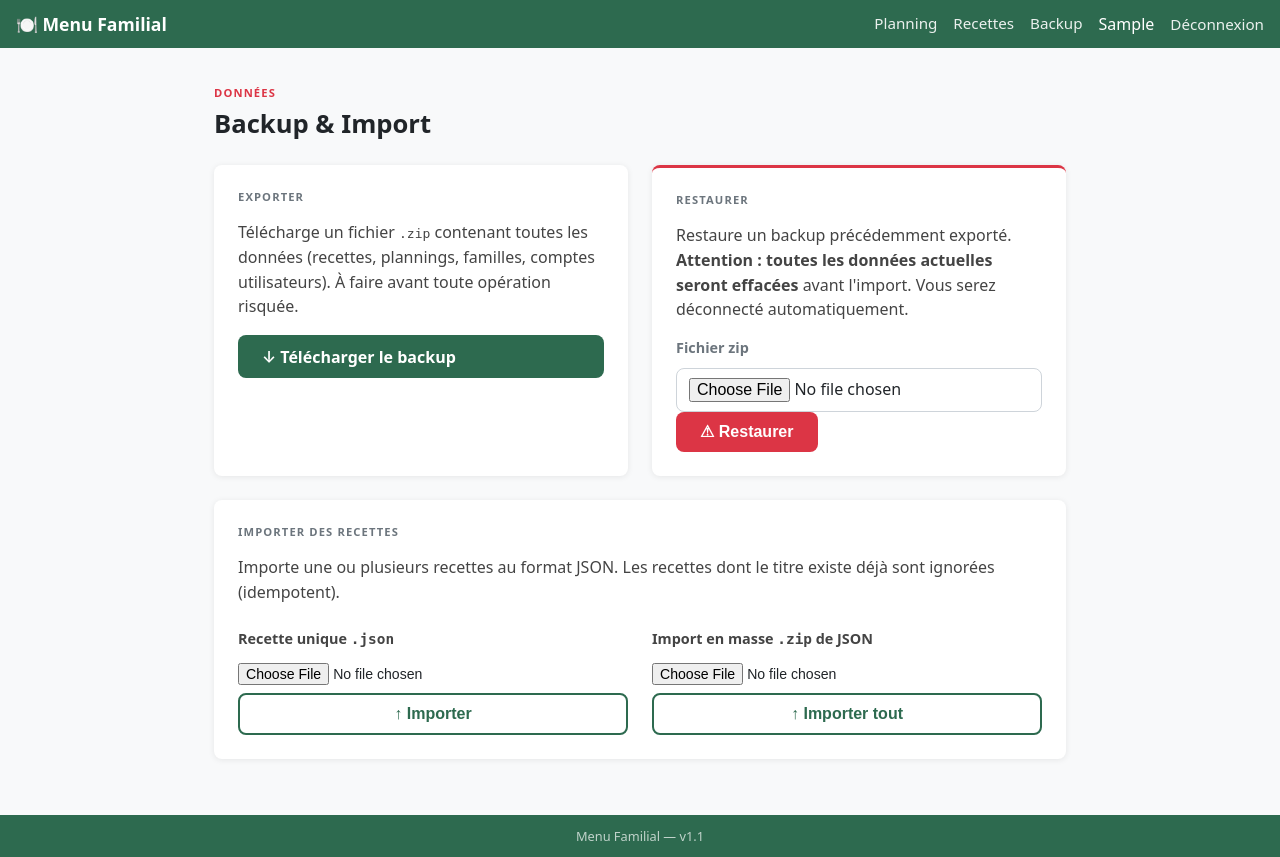
After one commit to CyrilleNantes/menu-app, a Django app: page /backup/ in a window 1280 px wide. The commit adds this page. Run offline with Django 5.2, Linux system fonts and the light colour scheme; the visitor is signed in with stand-in values (Sample User, id 1); parts of the project's set-up code (start-up, migrations or seed data) failed here and were passed over.

Commit message:
feat: backup/restore complet + import recettes JSON/ZIP
- Fix 404 critique : allauth.urls retiré de config/urls.py
  (bloquait le chargement de menu.urls, sera réactivé étape 14)
- services.py : exporter_backup() zip JSON tous modèles + Users ;
  restaurer_backup() suppression ordonnée (PROTECT respecté),
  restauration + reset séquences PostgreSQL + logout auto ;
  importer_recette_depuis_json() idempotent, format {recipe:{}} ou direct
- views.py : backup_page, export_backup, import_backup (is_staff),
  import_recettes (single JSON + zip multi-JSON)
- URLs /backup/, /backup/export/, /backup/importer/, /backup/recettes/importer/
- Template menu/admin/backup.html : export card + restore card (dialog
  confirmation <dialog>) + import recettes single/bulk
- Nav : lien Backup visible aux utilisateurs is_staff
- CSS : backup-grid, backup-card, backup-import-grid

Co-Authored-By: Claude Sonnet 4.6 <noreply@anthropic.com>

```diff
--- a/config/urls.py
+++ b/config/urls.py
@@ -3,6 +3,7 @@ from django.urls import path, include
 
 urlpatterns = [
     path("admin/", admin.site.urls),
-    path("accounts/", include("allauth.urls")),
     path("", include("menu.urls")),
+    # allauth.urls sera activé à l'étape 14 (Google OAuth)
+    # path("accounts/", include("allauth.urls")),
 ]
--- a/menu/static/menu/css/main.css
+++ b/menu/static/menu/css/main.css
@@ -255,9 +255,30 @@ body { font-family: var(--font); background: var(--color-bg); color: var(--color
 /* Lien Créer recette dans la liste */
 .recettes-toolbar { display: flex; justify-content: space-between; align-items: center; margin-bottom: 1.25rem; }
 
+/* Page header avec label */
+.page-header { margin-bottom: 1.5rem; }
+.page-header__label { font-size: .7rem; font-weight: 700; letter-spacing: .1em; text-transform: uppercase; color: var(--color-danger); }
+.page-header h1 { margin: .25rem 0 0; }
+
+/* Backup page */
+.backup-grid { display: grid; grid-template-columns: 1fr 1fr; gap: 1.5rem; margin-bottom: 1.5rem; }
+.backup-card { background: #fff; border-radius: var(--radius); box-shadow: 0 1px 6px rgba(0,0,0,.08); padding: 1.5rem; display: flex; flex-direction: column; gap: 1rem; }
+.backup-card--danger { border-top: 3px solid var(--color-danger); }
+.backup-card--wide { margin-bottom: 1.5rem; }
+.backup-card__label { font-size: .7rem; font-weight: 700; letter-spacing: .1em; text-transform: uppercase; color: var(--color-muted); }
+.backup-card__label--sm { font-size: .8rem; font-weight: 600; color: var(--color-muted); display: block; margin-bottom: .35rem; }
+.backup-card p { color: #444; line-height: 1.55; margin: 0; }
+.backup-import-grid { display: grid; grid-template-columns: 1fr 1fr; gap: 1.5rem; margin-top: .5rem; }
+.backup-import-col { display: flex; flex-direction: column; gap: .75rem; }
+.backup-import-col__title { font-weight: 600; font-size: .9rem; margin: 0; }
+.backup-import-form { display: flex; flex-direction: column; gap: .5rem; }
+.backup-file-input { font-size: .88rem; }
+
 @media (max-width: 600px) {
     .form-row--3 { grid-template-columns: 1fr; }
     .form-row--2 { grid-template-columns: 1fr; }
     .ing-row { grid-template-columns: 1fr 1fr; }
     .ing-qty-note, .ing-category { display: none; }
+    .backup-grid { grid-template-columns: 1fr; }
+    .backup-import-grid { grid-template-columns: 1fr; }
 }
--- /dev/null
+++ b/menu/templates/menu/admin/backup.html
@@ -0,0 +1,118 @@
+{% extends "menu/base.html" %}
+
+{% block title %}Backup & Import — Menu Familial{% endblock %}
+
+{% block content %}
+<div class="page-header">
+    <span class="page-header__label">DONNÉES</span>
+    <h1>Backup &amp; Import</h1>
+</div>
+
+{% if messages %}
+<div class="messages">
+    {% for message in messages %}
+    <div class="message message--{{ message.tags }}">{{ message }}</div>
+    {% endfor %}
+</div>
+{% endif %}
+
+<!-- ── Ligne 1 : Export + Restauration ────────────────────────────── -->
+<div class="backup-grid">
+
+    <div class="backup-card">
+        <div class="backup-card__label">EXPORTER</div>
+        <p>
+            Télécharge un fichier <code>.zip</code> contenant toutes les données
+            (recettes, plannings, familles, comptes utilisateurs).
+            À faire avant toute opération risquée.
+        </p>
+        <a href="{% url 'menu:export_backup' %}" class="btn btn--primary">↓ Télécharger le backup</a>
+    </div>
+
+    <div class="backup-card backup-card--danger">
+        <div class="backup-card__label">RESTAURER</div>
+        <p>
+            Restaure un backup précédemment exporté.
+            <strong>Attention : toutes les données actuelles seront effacées</strong>
+            avant l'import. Vous serez déconnecté automatiquement.
+        </p>
+        <form method="post" action="{% url 'menu:import_backup' %}"
+              id="form-restore" enctype="multipart/form-data">
+            {% csrf_token %}
+            <div class="form-group">
+                <label class="backup-card__label--sm">Fichier zip</label>
+                <input type="file" name="backup_zip" accept=".zip" required class="backup-file-input">
+            </div>
+            <button type="button" id="btn-restore" class="btn btn--danger">⚠ Restaurer</button>
+        </form>
+    </div>
+
+</div>
+
+<!-- ── Ligne 2 : Import recettes ──────────────────────────────────── -->
+<div class="backup-card backup-card--wide">
+    <div class="backup-card__label">IMPORTER DES RECETTES</div>
+    <p>
+        Importe une ou plusieurs recettes au format JSON.
+        Les recettes dont le titre existe déjà sont ignorées (idempotent).
+    </p>
+
+    <div class="backup-import-grid">
+
+        <div class="backup-import-col">
+            <p class="backup-import-col__title">Recette unique <code>.json</code></p>
+            <form method="post" action="{% url 'menu:import_recettes' %}"
+                  enctype="multipart/form-data" class="backup-import-form">
+                {% csrf_token %}
+                <input type="file" name="recette_json" accept=".json" required class="backup-file-input">
+                <button type="submit" class="btn btn--secondary">↑ Importer</button>
+            </form>
+        </div>
+
+        <div class="backup-import-col">
+            <p class="backup-import-col__title">Import en masse <code>.zip</code> de JSON</p>
+            <form method="post" action="{% url 'menu:import_recettes' %}"
+                  enctype="multipart/form-data" class="backup-import-form">
+                {% csrf_token %}
+                <input type="file" name="recettes_zip" accept=".zip" required class="backup-file-input">
+                <button type="submit" class="btn btn--secondary">↑ Importer tout</button>
+            </form>
+        </div>
+
+    </div>
+</div>
+
+<!-- ── Dialog confirmation restauration ──────────────────────────── -->
+<dialog id="dialog-restore" class="confirm-dialog">
+    <p>
+        ⚠️ <strong>Confirmer la restauration ?</strong><br><br>
+        Toutes les données actuelles (recettes, plannings, utilisateurs) seront
+        définitivement effacées et remplacées par celles du backup.<br><br>
+        Vous serez déconnecté automatiquement après la restauration.
+    </p>
+    <div class="confirm-dialog__actions">
+        <button type="button" id="btn-confirm-restore" class="btn btn--danger">
+            Oui, restaurer
+        </button>
+        <button type="button" id="btn-cancel-restore" class="btn btn--secondary">
+            Annuler
+        </button>
+    </div>
+</dialog>
+{% endblock %}
+
+{% block extra_js %}
+<script>
+    const btnRestore  = document.getElementById('btn-restore');
+    const dlg         = document.getElementById('dialog-restore');
+    const btnConfirm  = document.getElementById('btn-confirm-restore');
+    const btnCancel   = document.getElementById('btn-cancel-restore');
+
+    btnRestore?.addEventListener('click',  () => dlg.showModal());
+    btnCancel?.addEventListener('click',   () => dlg.close());
+    btnConfirm?.addEventListener('click',  () => {
+        dlg.close();
+        document.getElementById('form-restore').submit();
+    });
+</script>
+{% endblock %}
--- a/menu/templates/menu/base.html
+++ b/menu/templates/menu/base.html
@@ -30,6 +30,7 @@
             {% if user.is_authenticated %}
             <a href="{% url 'menu:planning' %}">Planning</a>
             <a href="{% url 'menu:liste_recettes' %}">Recettes</a>
+            {% if user.is_staff %}<a href="{% url 'menu:backup_page' %}">Backup</a>{% endif %}
             <span>{{ user.first_name|default:user.email }}</span>
             <form method="post" action="{% url 'menu:deconnexion' %}">
                 {% csrf_token %}
--- a/menu/urls.py
+++ b/menu/urls.py
@@ -18,4 +18,9 @@ urlpatterns = [
     path("recettes/creer/", views.creer_recette, name="creer_recette"),
     path("recettes/<int:id>/modifier/", views.modifier_recette, name="modifier_recette"),
     path("recettes/<int:id>/supprimer/", views.supprimer_recette, name="supprimer_recette"),
+    # Backup / Restore / Import recettes
+    path("backup/", views.backup_page, name="backup_page"),
+    path("backup/export/", views.export_backup, name="export_backup"),
+    path("backup/importer/", views.import_backup, name="import_backup"),
+    path("backup/recettes/importer/", views.import_recettes, name="import_recettes"),
 ]
--- a/menu/views.py
+++ b/menu/views.py
@@ -1,4 +1,6 @@
+import json
 import logging
+import zipfile
 from datetime import date
 
 from django.contrib import messages
@@ -6,16 +8,20 @@ from django.contrib.auth import login, logout
 from django.contrib.auth.decorators import login_required
 from django.contrib.auth.models import User
 from django.db.models import Avg, Count, Q
+from django.http import HttpResponse, JsonResponse
 from django.shortcuts import get_object_or_404, redirect, render
 from django.views.decorators.http import require_POST
-
-from django.http import JsonResponse
 
 from .forms import InscriptionForm, RecipeForm
 from .integrations.cloudinary import upload_photo
 from .integrations.openfoodfacts import rechercher_ingredient
 from .models import Family, Ingredient, Recipe, UserProfile
-from .services import sauvegarder_recette_depuis_post
+from .services import (
+    exporter_backup,
+    importer_recette_depuis_json,
+    restaurer_backup,
+    sauvegarder_recette_depuis_post,
+)
 
 logger = logging.getLogger("menu")
 
@@ -370,3 +376,124 @@ def supprimer_recette(request, id):
     recipe.save(update_fields=["actif"])
     messages.success(request, f"« {recipe.title} » a été supprimée.")
     return redirect("menu:liste_recettes")
+
+
+# ─── Backup / Restore / Import recettes ──────────────────────────────────────
+
+def _verifier_staff(request):
+    """Retourne True si l'utilisateur est staff Django."""
+    return request.user.is_staff
+
+
+@login_required
+def backup_page(request):
+    if not _verifier_staff(request):
+        messages.error(request, "Accès réservé aux administrateurs.")
+        return redirect("menu:home")
+    return render(request, "menu/admin/backup.html")
+
+
+@login_required
+def export_backup(request):
+    if not _verifier_staff(request):
+        messages.error(request, "Accès réservé aux administrateurs.")
+        return redirect("menu:home")
+    try:
+        zip_bytes = exporter_backup()
+        from datetime import datetime
+        filename = f"menu_backup_{datetime.now().strftime('%Y%m%d_%H%M%S')}.zip"
+        response = HttpResponse(zip_bytes, content_type="application/zip")
+        response["Content-Disposition"] = f'attachment; filename="{filename}"'
+        logger.info("Backup exporté par %s.", request.user.email)
+        return response
+    except Exception as exc:
+        logger.error("Erreur export backup : %s", exc)
+        messages.error(request, f"Erreur lors de l'export : {exc}")
+        return redirect("menu:backup_page")
+
+
+@require_POST
+@login_required
+def import_backup(request):
+    if not _verifier_staff(request):
+        messages.error(request, "Accès réservé aux administrateurs.")
+        return redirect("menu:home")
+
+    zip_file = request.FILES.get("backup_zip")
+    if not zip_file:
+        messages.error(request, "Aucun fichier sélectionné.")
+        return redirect("menu:backup_page")
+
+    try:
+        stats = restaurer_backup(zip_file.read())
+        messages.success(
+            request,
+            f"Restauration réussie — {stats['total']} objets restaurés. "
+            "Reconnectez-vous pour continuer.",
+        )
+        logout(request)
+        return redirect("menu:connexion")
+    except Exception as exc:
+        logger.error("Erreur restauration backup : %s", exc)
+        messages.error(request, f"Erreur lors de la restauration : {exc}")
+        return redirect("menu:backup_page")
+
+
+@require_POST
+@login_required
+def import_recettes(request):
+    if not _verifier_staff(request) and not _verifier_cuisinier(request):
+        messages.error(request, "Accès non autorisé.")
+        return redirect("menu:home")
+
+    json_file = request.FILES.get("recette_json")
+    zip_file = request.FILES.get("recettes_zip")
+    imported, skipped, errors = 0, 0, []
+
+    if json_file:
+        try:
+            data = json.loads(json_file.read().decode("utf-8"))
+            _, created = importer_recette_depuis_json(data, request.user)
+            if created:
+                imported += 1
+            else:
+                skipped += 1
+        except Exception as exc:
+            errors.append(str(exc))
+
+    elif zip_file:
+        try:
+            with zipfile.ZipFile(zip_file, "r") as zf:
+                json_names = [n for n in zf.namelist() if n.lower().endswith(".json")]
+                for name in json_names:
+                    try:
+                        data = json.loads(zf.read(name).decode("utf-8"))
+                        _, created = importer_recette_depuis_json(data, request.user)
+                        if created:
+                            imported += 1
+                        else:
+                            skipped += 1
+                    except Exception as exc:
+                        errors.append(f"{name} : {exc}")
+        except Exception as exc:
+            errors.append(str(exc))
+    else:
+        messages.warning(request, "Aucun fichier sélectionné.")
+        return redirect("menu:backup_page")
+
+    parts = [f"{imported} recette(s) importée(s)"]
+    if skipped:
+        parts.append(f"{skipped} ignorée(s) (titre déjà existant)")
+    if errors:
+        parts.append(f"{len(errors)} erreur(s) : {' | '.join(errors[:3])}")
+
+    if errors and not imported:
+        messages.error(request, " — ".join(parts))
+    elif errors:
+        messages.warning(request, " — ".join(parts))
+    else:
+        messages.success(request, " — ".join(parts))
+
+    logger.info("Import recettes par %s : %d créées, %d ignorées, %d erreurs.",
+                request.user.email, imported, skipped, len(errors))
+    return redirect("menu:backup_page")
```
Also changed, not shown: menu/services.py (+203 -1 lines), spec.md (+2 -0 lines).
